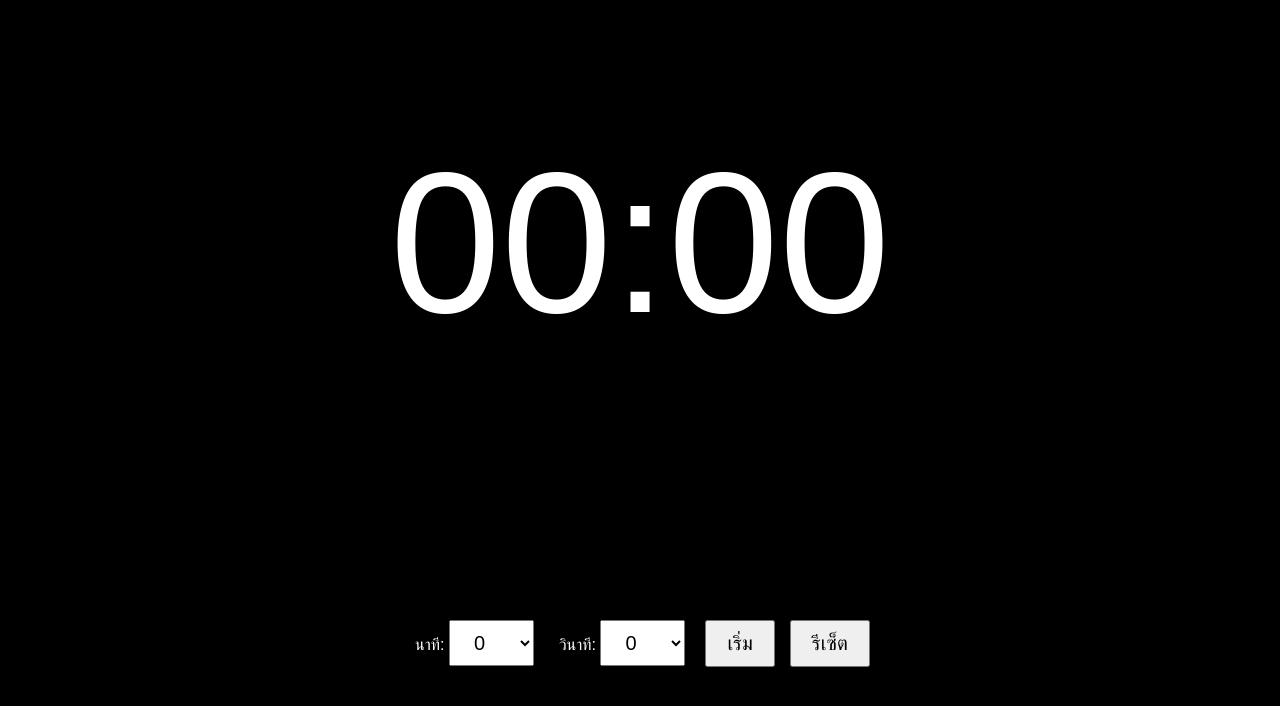
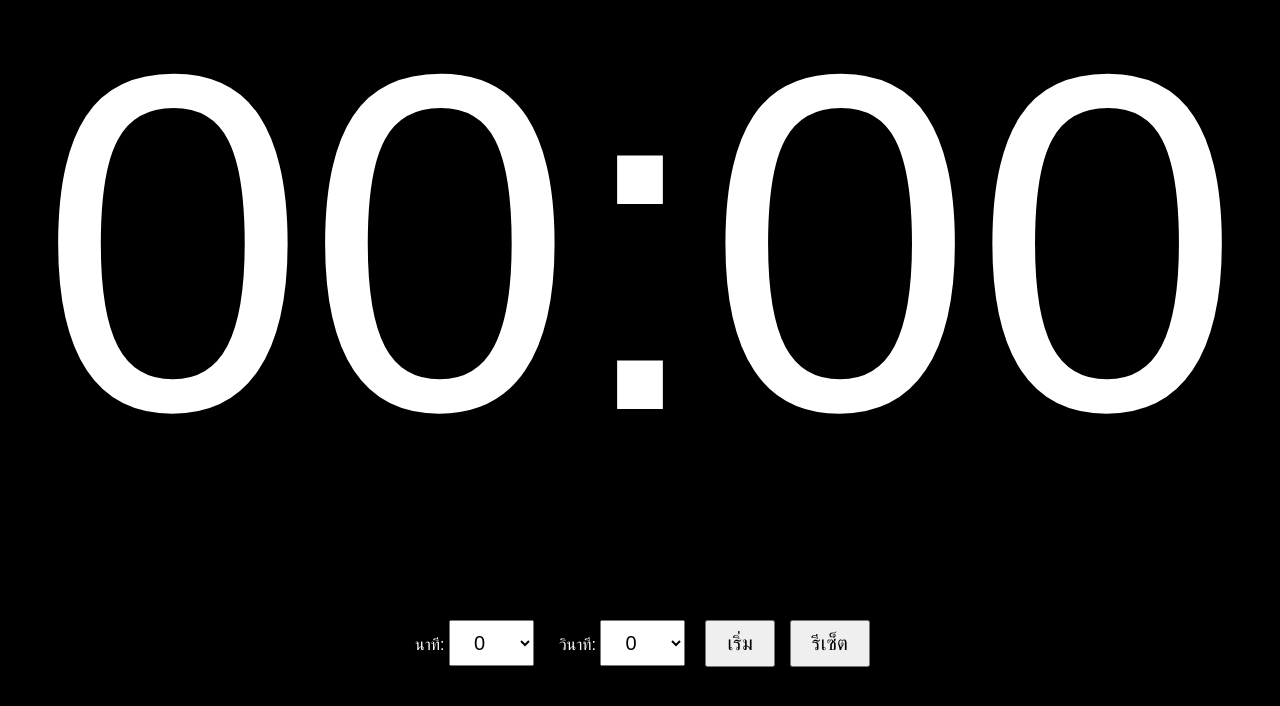
Before and after one commit to codepada/timer, a plain HTML site: page index.html in a window 1280 px wide. Shown: the part 90-796 px from the top of the page. Drawn offline with Linux system fonts and the light colour scheme.

Commit message:
Update index.html

```diff
--- a/index.html
+++ b/index.html
@@ -24,7 +24,7 @@
     }
 
     #timer {
-      font-size: clamp(50px, 25vmin, 600px);
+      font-size: clamp(50px, 60vmin, 600px);
       text-align: center;
       line-height: 1;
     }
```
